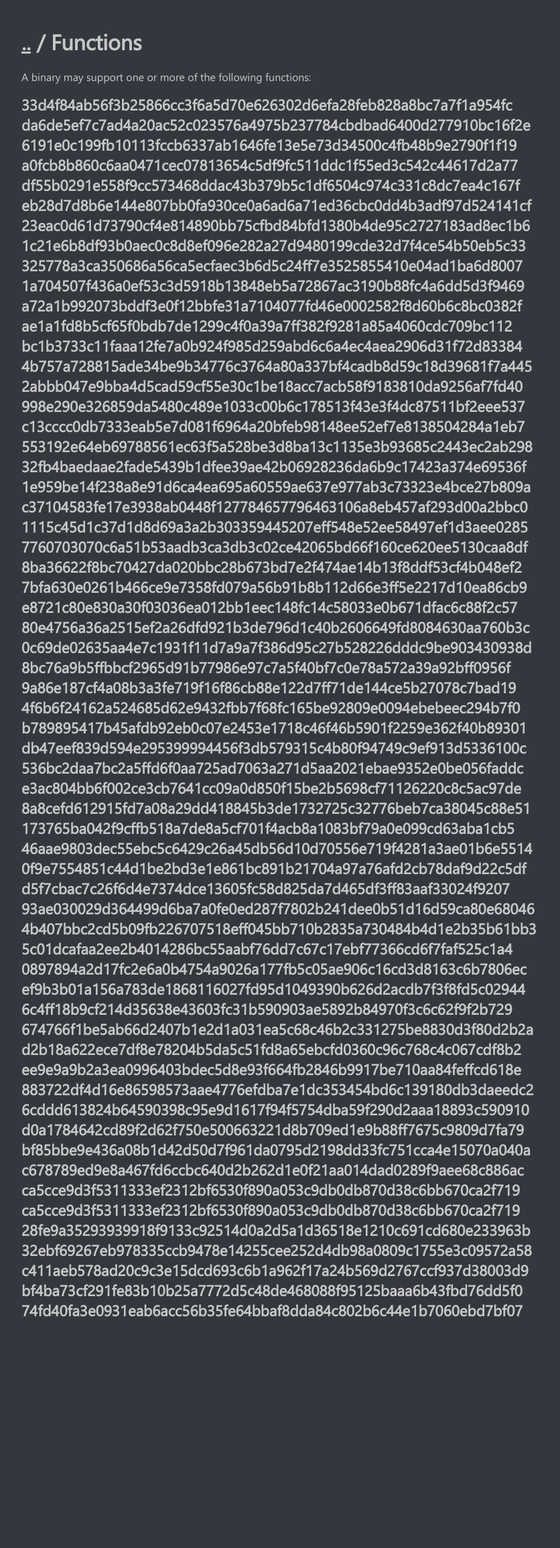
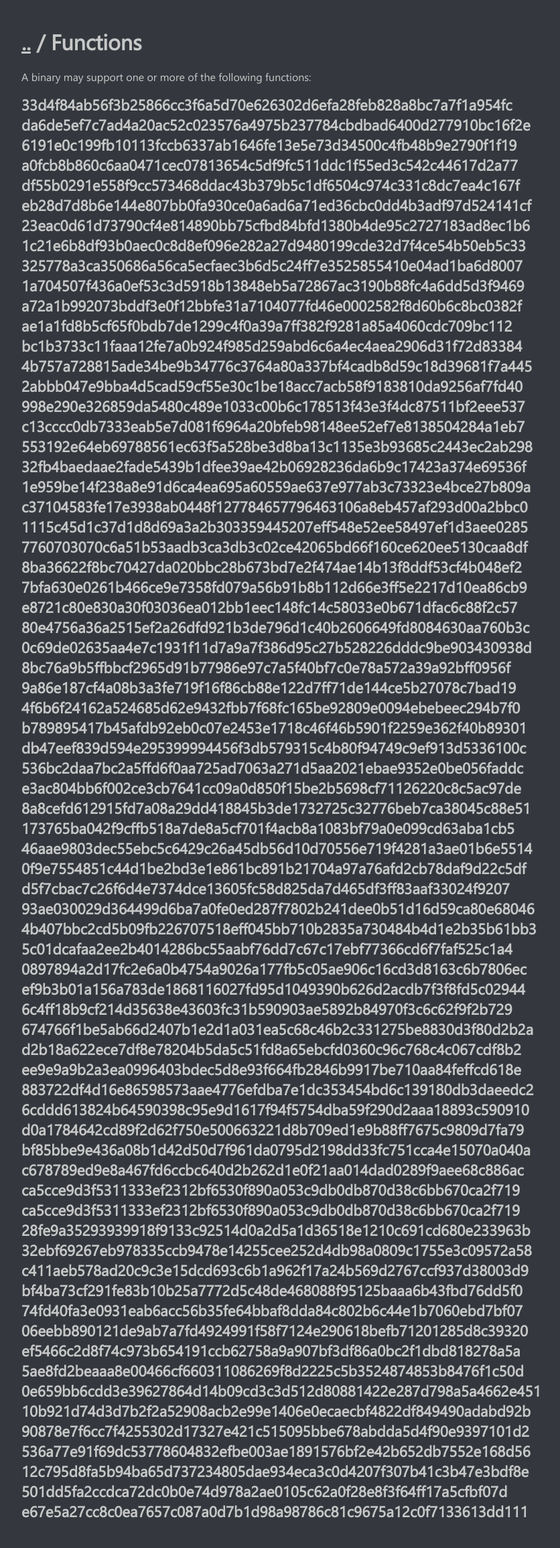
Before and after one commit to armctf/armctf, a Jekyll site: the page built from functions.md, in a window 1280 px wide. Shown: the whole page at 67% size, without its empty margins (108-944 px from the left). Built offline with Jekyll 4.4.1, drawn with Linux system fonts in a browser that asks for light colours; before the commit the page ends 2011 px from its top, so only the background shows below that.

```diff
--- a/_data/functions.yml
+++ b/_data/functions.yml
@@ -121,3 +121,23 @@ broken gallery:
   label: bf4ba73cf291fe83b10b25a7772d5c48de468088f95125baaa6b43fbd76dd5f0
 bsides vancouver 2018:
   label: 74fd40fa3e0931eab6acc56b35fe64bbaf8dda84c802b6c44e1b7060ebd7bf07
+btrsys v1:
+  label: 06eebb890121de9ab7a7fd4924991f58f7124e290618befb71201285d8c39320
+btrsys v2.1:
+  label: ef5466c2d8f74c973b654191ccb62758a9a907bf3df86a0bc2f1dbd818278a5a
+bunny:
+  label: 5ae8fd2beaaa8e00466cf660311086269f8d2225c5b3524874853b8476f1c50d
+cache:
+  label: 0e659bb6cdd3e39627864d14b09cd3c3d512d80881422e287d798a5a4662e451
+call:
+  label: 10b921d74d3d7b2f2a52908acb2e99e1406e0ecaecbf4822df849490adabd92b
+canto:
+  label: 90878e7f6cc7f4255302d17327e421c515095bbe678abdda5d4f90e9397101d2
+cap:
+  label: 536a77e91f69dc53778604832efbe003ae1891576bf2e42b652db7552e168d56
+casino royale:
+  label: 12c795d8fa5b94ba65d737234805dae934eca3c0d4207f307b41c3b47e3bdf8e
+catland:
+  label: 501dd5fa2ccdca72dc0b0e74d978a2ae0105c62a0f28e8f3f64ff17a5cfbf07d
+cereal:
+  label: e67e5a27cc8c0ea7657c087a0d7b1d98a98786c81c9675a12c0f7133613dd111
--- a/assets/style.scss
+++ b/assets/style.scss
@@ -33,8 +33,8 @@ $accent: #c8c8c8;
     padding: 0 !important;
     margin: 0 !important;
     border: 0px !important;
-    padding-bottom: 11px !important;
-    padding-top: 11px !important;
+    padding-bottom: 5px !important;
+    padding-top: 5px !important;
 }
 
 
```
Also changed, not shown: _armctf/btrsys v1.md (added, +13 -0 lines), _armctf/btrsys v2.1.md (added, +13 -0 lines), _armctf/bunny.md (added, +13 -0 lines), _armctf/cache.md (added, +13 -0 lines), _armctf/call.md (added, +13 -0 lines), _armctf/canto.md (added, +13 -0 lines), _armctf/cap.md (added, +13 -0 lines), _armctf/casino royale.md (added, +13 -0 lines), _armctf/catland.md (added, +13 -0 lines), _armctf/cereal.md (added, +13 -0 lines), _data/curls.yml (+40 -0 lines), _data/links.yml (+10 -0 lines), _data/wals.yml (+25 -5 lines), changelog.txt, 1 other file.
